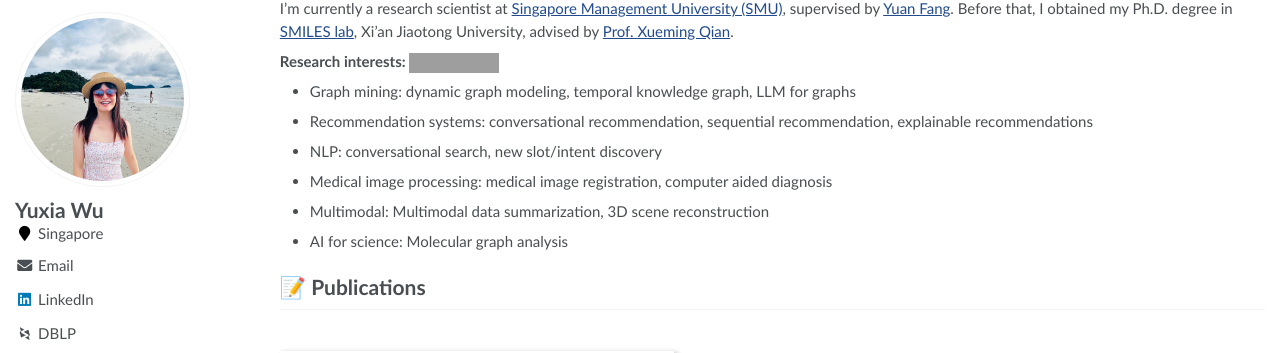
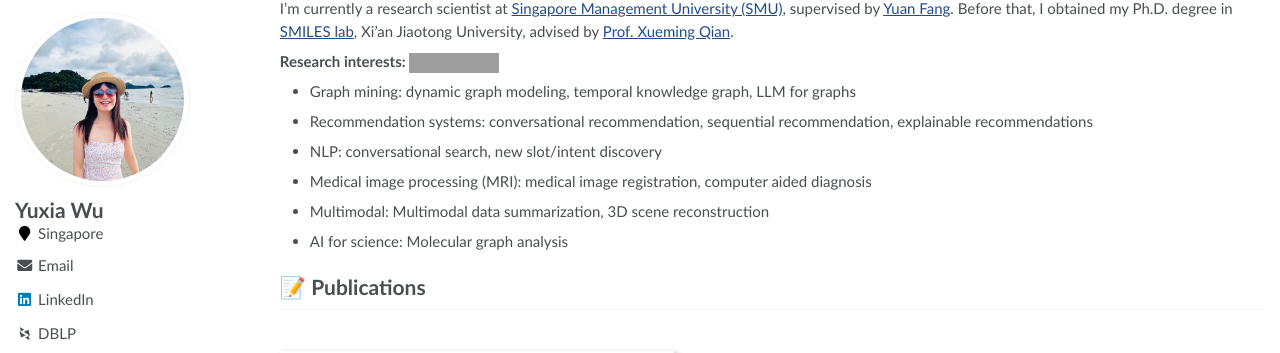
Before and after one commit to YuxiaWu/YuxiaWu.github.io, a Jekyll site: the page built from _pages/about.md, in a window 1280 px wide and 900 px high. Shown: the part 79-432 px from the top of the window. Built offline with Jekyll 4.4.1, drawn with Linux system fonts in a browser that asks for light colours; some web fonts are replaced; grey boxes are pictures that could not be loaded.

Commit message:
Update about.md

```diff
--- a/_pages/about.md
+++ b/_pages/about.md
@@ -24,7 +24,7 @@ I'm currently a research scientist at [Singapore Management University (SMU)](ht
 - Graph mining: dynamic graph modeling, temporal knowledge graph, LLM for graphs
 - Recommendation systems: conversational recommendation, sequential recommendation, explainable recommendations
 - NLP: conversational search, new slot/intent discovery
-- Medical image processing: medical image registration, computer aided diagnosis
+- Medical image processing (MRI): medical image registration, computer aided diagnosis
 - Multimodal: Multimodal data summarization, 3D scene reconstruction
 - AI for science: Molecular graph analysis
 
```
